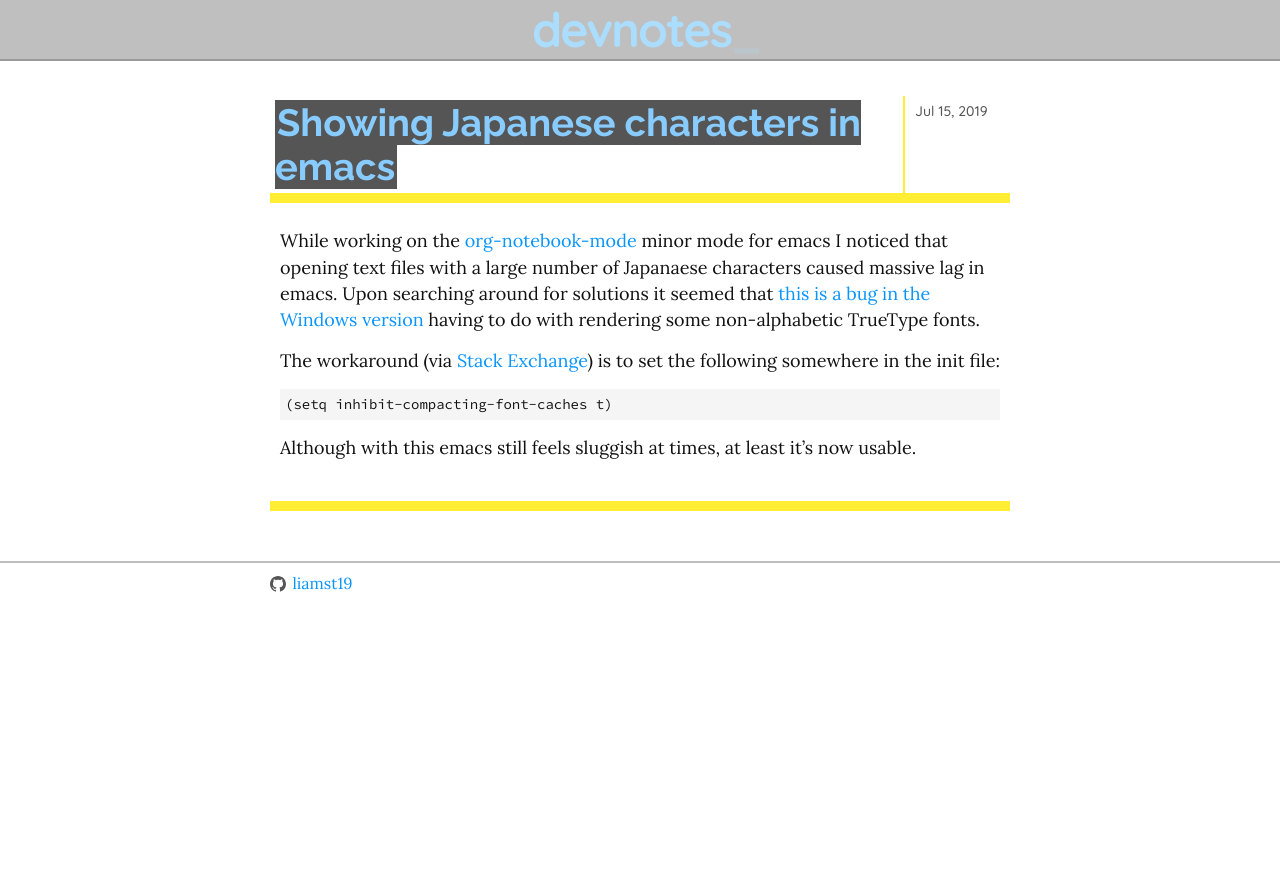
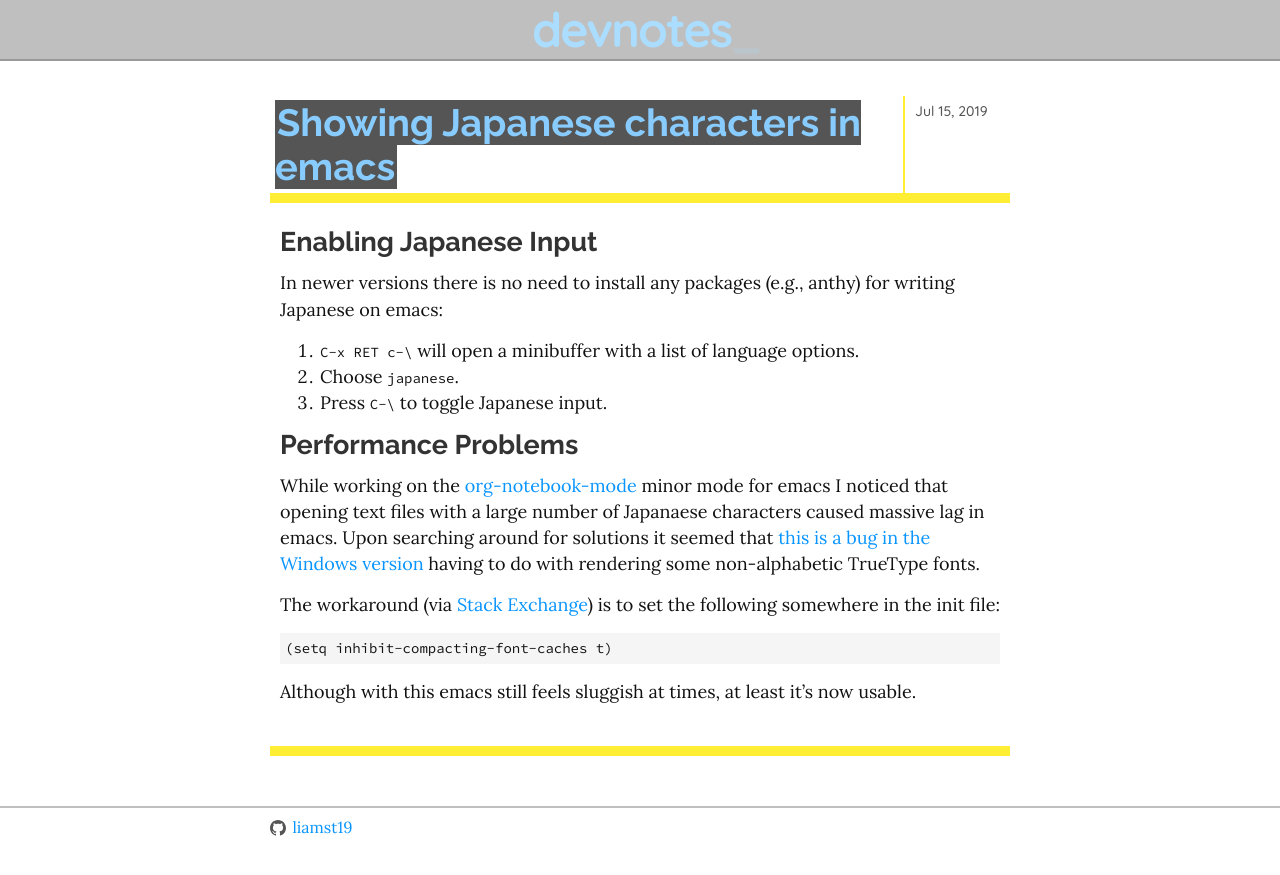
Before and after one commit to liamst19/liamst19.github.io, a Jekyll site: the page built from _posts/2019-07-15-emacs-japanese-language.md, in a window 1280 px wide. Shown: the top 875 px of the page. Built offline with Jekyll 4.4.1, drawn with Linux system fonts in a browser that asks for light colours.

Commit message:
Added and edited posts

```diff
--- a/_posts/2019-07-15-emacs-japanese-language.md
+++ b/_posts/2019-07-15-emacs-japanese-language.md
@@ -4,6 +4,16 @@ title: Showing Japanese characters in emacs
 date: 2019-07-15
 categories:
 ---
+
+## Enabling Japanese Input
+
+In newer versions there is no need to install any packages (e.g., anthy) for writing Japanese on emacs:
+
+1. `C-x RET c-\` will open a minibuffer with a list of language options.
+2. Choose `japanese`.
+3. Press `C-\` to toggle Japanese input.
+
+## Performance Problems
 
 While working on the [org-notebook-mode](https://github.com/liamst19/org-notebook-mode) minor mode for emacs I noticed that opening text files with a large number of Japanaese characters caused massive lag in emacs. Upon searching around for solutions it seemed that [this is a bug in the Windows version](https://lists.gnu.org/archive/html/bug-gnu-emacs/2016-11/msg00482.html) having to do with rendering some non-alphabetic TrueType fonts.
 
```
Also changed, not shown: _posts/2019-07-17-git-sparse-checkout.md (added, +30 -0 lines).
